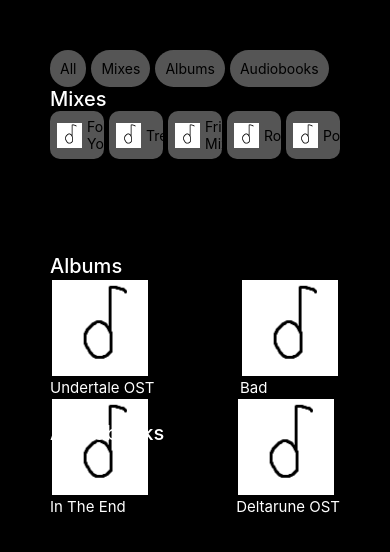
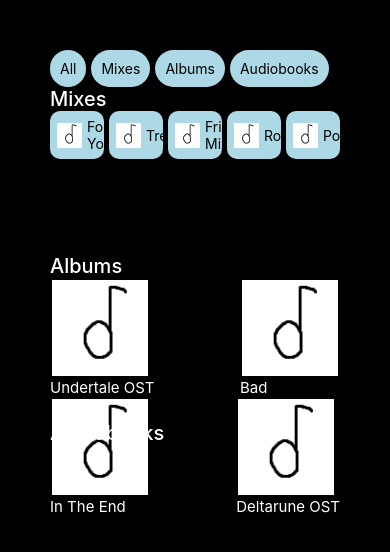
Before and after one commit to Obspogon/ALI_A1, a React Native app: screen / in a window 390 px wide. Shown: the top 552 px of the page. Built offline with nearby package versions, Linux system fonts and the light colour scheme.

Commit message:
change to blue

```diff
--- a/MenuComponent.js
+++ b/MenuComponent.js
@@ -13,7 +13,7 @@
 		// height: 20,
 		padding: 10,
 		alignItems: "center",
-		backgroundColor: "#555",
+		backgroundColor: "lightblue",
 		borderRadius: 20,
 	},
 });
--- a/MixComponent.js
+++ b/MixComponent.js
@@ -15,7 +15,7 @@
 		flexDirection: "row",
 		flexWrap: "nowrap",
 		alignItems: "center",
-		backgroundColor: "#555",
+		backgroundColor: "lightblue",
 		borderRadius: 10,
 		padding: 7,
 		gap: 5,
```
